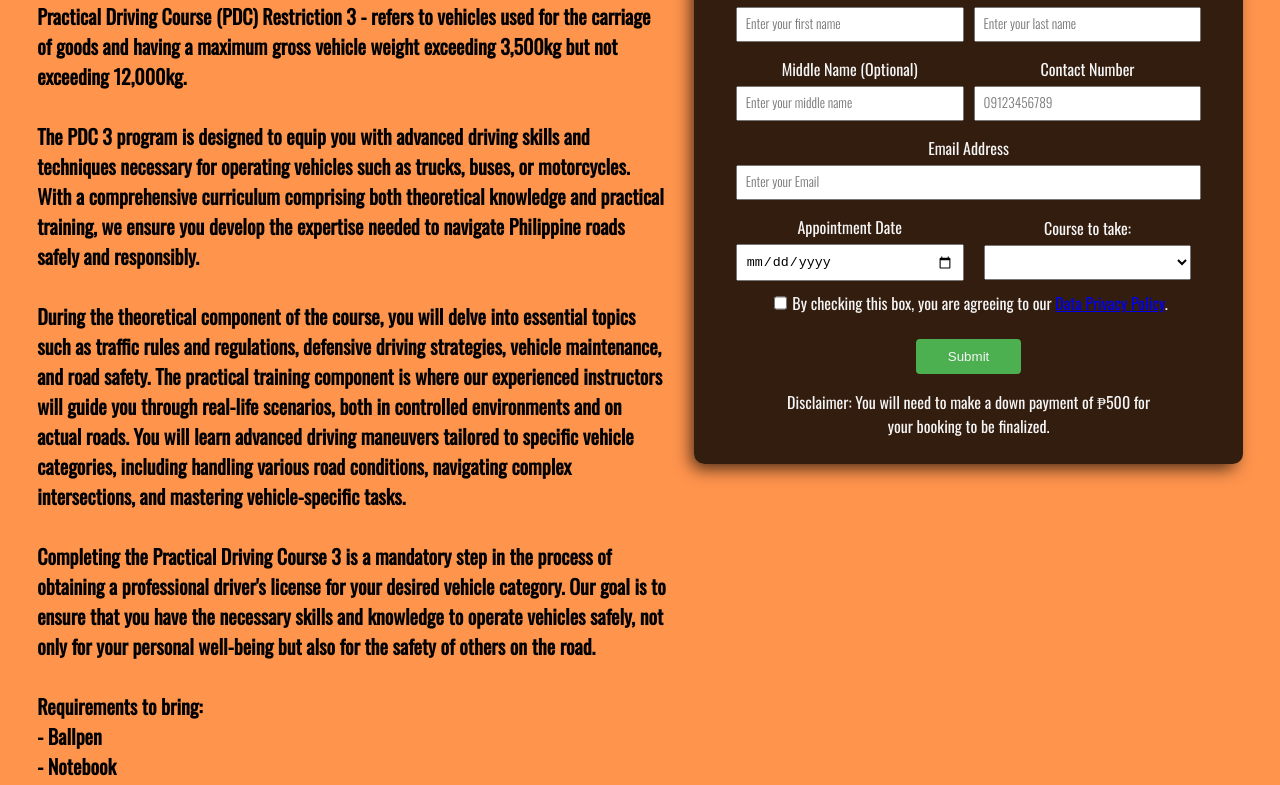
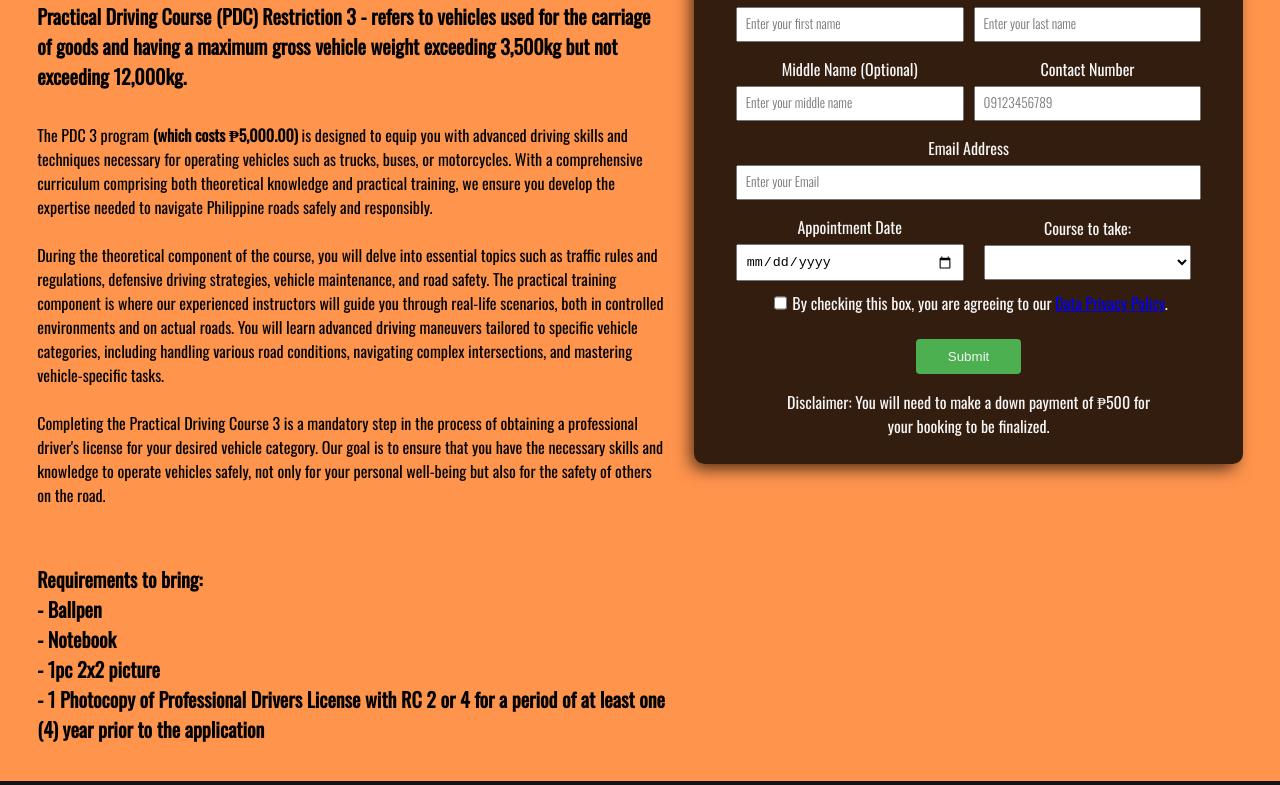
Before and after one commit to dongumayagay/kuya-wheels, a SvelteKit app: page /book in a window 1280 px wide. Shown: the part 380-1165 px from the top of the page. Built offline with nearby package versions, Linux system fonts and the light colour scheme.

Commit message:
Minor course description changes

```diff
--- a/src/routes/(customer-side)/book/+page.svelte
+++ b/src/routes/(customer-side)/book/+page.svelte
@@ -110,8 +110,9 @@
 		<h2> Practical Driving Course (PDC) Restriction 3 - refers to vehicles used for the carriage of goods and having a maximum gross vehicle weight exceeding
 			3,500kg but not exceeding 12,000kg.
 			<br>
-			<br>
-			The PDC 3 program is designed to equip you with advanced driving skills and techniques necessary for operating vehicles such as trucks, buses, or motorcycles. With a comprehensive curriculum comprising both theoretical knowledge and practical training, we ensure you develop the expertise needed to navigate Philippine roads safely and responsibly.
+		</h2>
+		<p>
+			The PDC 3 program <b>(which costs ₱5,000.00)</b> is designed to equip you with advanced driving skills and techniques necessary for operating vehicles such as trucks, buses, or motorcycles. With a comprehensive curriculum comprising both theoretical knowledge and practical training, we ensure you develop the expertise needed to navigate Philippine roads safely and responsibly.
 			<br>
 			<br>
 			During the theoretical component of the course, you will delve into essential topics such as traffic rules and regulations, defensive driving strategies, vehicle maintenance, and road safety. The practical training component is where our experienced instructors will guide you through real-life scenarios, both in controlled environments and on actual roads. You will learn advanced driving maneuvers tailored to specific vehicle categories, including handling various road conditions, navigating complex intersections, and mastering vehicle-specific tasks.
@@ -120,6 +121,8 @@
 			Completing the Practical Driving Course 3 is a mandatory step in the process of obtaining a professional driver's license for your desired vehicle category. Our goal is to ensure that you have the necessary skills and knowledge to operate vehicles safely, not only for your personal well-being but also for the safety of others on the road.
 			<br>
 			<br>
+		</p>
+		<h2>
 			Requirements to bring:<br>
 			- Ballpen<br>
 			- Notebook<br>
```
